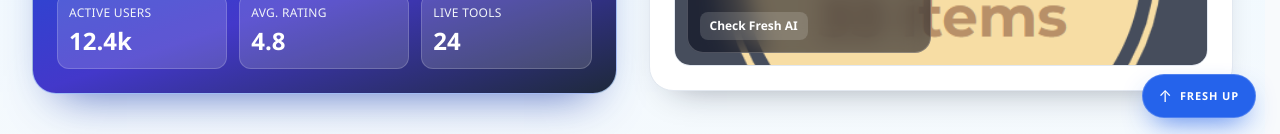
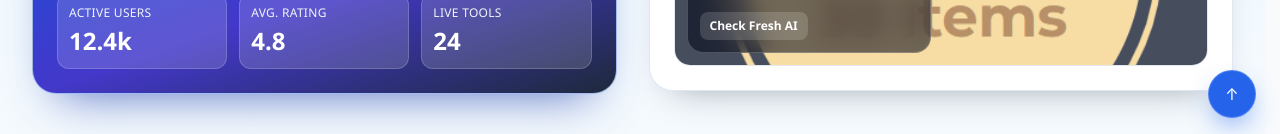
Before and after one commit to bahema/wokerman, a React (Vite) app: page / in a window 1280 px wide. Shown: the part 666-800 px from the top of the page. Built offline with nearby package versions, Linux system fonts and the light colour scheme; no server answers.

Commit message:
Keep mobile back-to-top as arrow-only floating button

```diff
--- a/src/components/BackToTop.tsx
+++ b/src/components/BackToTop.tsx
@@ -40,14 +40,13 @@ const BackToTop = () => {
     <button
       type="button"
       onClick={() => window.scrollTo({ top: 0, behavior: "smooth" })}
-      className="fixed right-3 z-[1050] inline-flex min-h-11 items-center gap-2 rounded-full border border-white/20 bg-blue-600 px-4 py-2 text-white shadow-[0_12px_28px_-10px_rgba(37,99,235,0.85)] transition hover:-translate-y-0.5 hover:bg-blue-500 sm:right-6"
+      className="fixed right-3 z-[1050] inline-flex h-12 w-12 items-center justify-center rounded-full border border-white/20 bg-blue-600 text-white shadow-[0_12px_28px_-10px_rgba(37,99,235,0.85)] transition hover:-translate-y-0.5 hover:bg-blue-500 sm:right-6"
       style={{ bottom: bottomOffset }}
       aria-label="Back to top"
     >
       <span aria-hidden="true" className="text-base leading-none">
         ↑
       </span>
-      <span className="text-[11px] font-bold uppercase tracking-[0.08em]">Fresh Up</span>
     </button>
   );
 };
```
